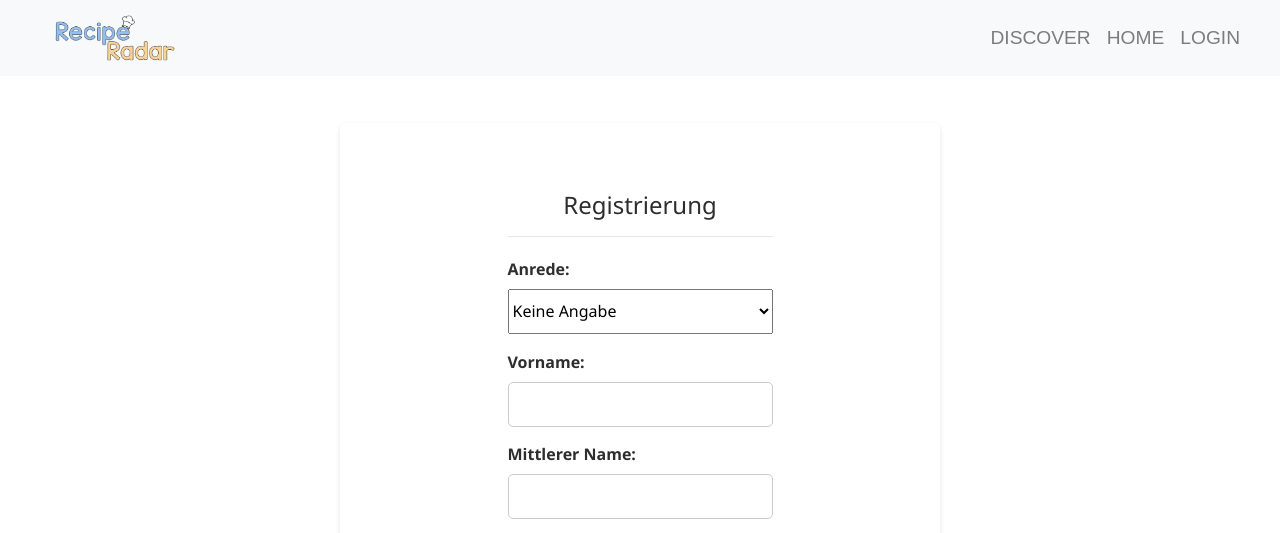
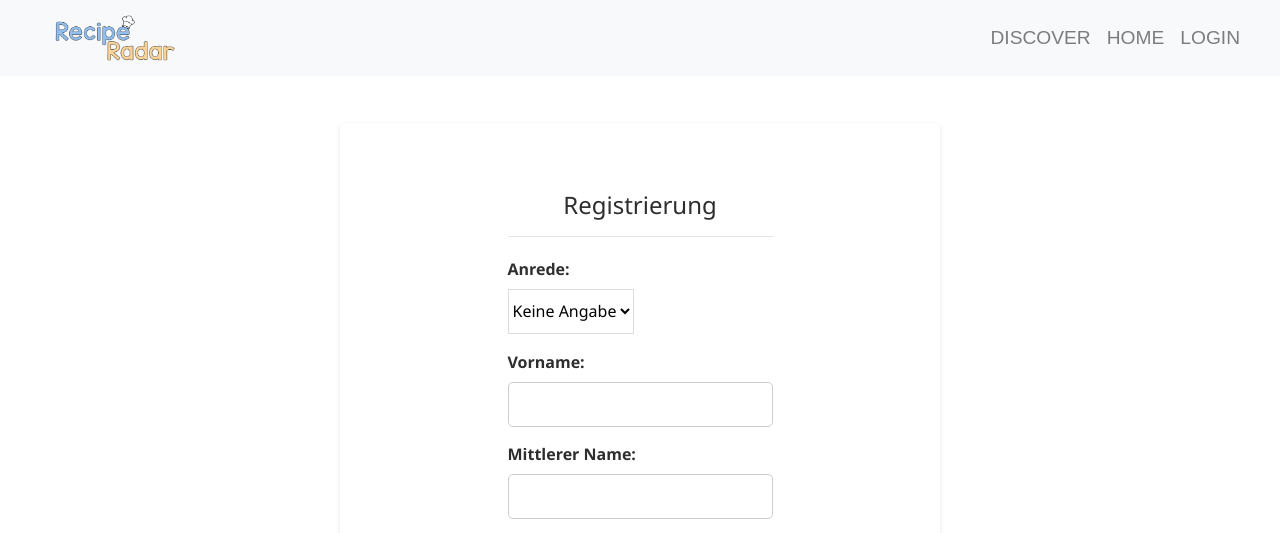
Before and after one commit to ahmetc27/RecipeRadar, a PHP site: page /register.php in a window 1280 px wide. Shown: the top 533 px of the page. Run offline with PHP 8.4, Linux system fonts and the light colour scheme; some libraries are stand-ins or nearby versions; some web fonts are replaced.

Commit message:
Update register_form.php

```diff
--- a/register_form.php
+++ b/register_form.php
@@ -2,7 +2,7 @@
 
     <div class="mb-2">
          <label for="salutation" class="left-align-label">Anrede:</label>
-        <select class="form-select auth-select mb-2" name="salutation" required>
+        <select class="form-select auth-input mb-2" name="salutation" required>
             <option value="Keine Angabe" disabled selected hidden>Keine Angabe</option>
             <option value="Herr">Herr</option>
             <option value="Frau">Frau</option>
```
